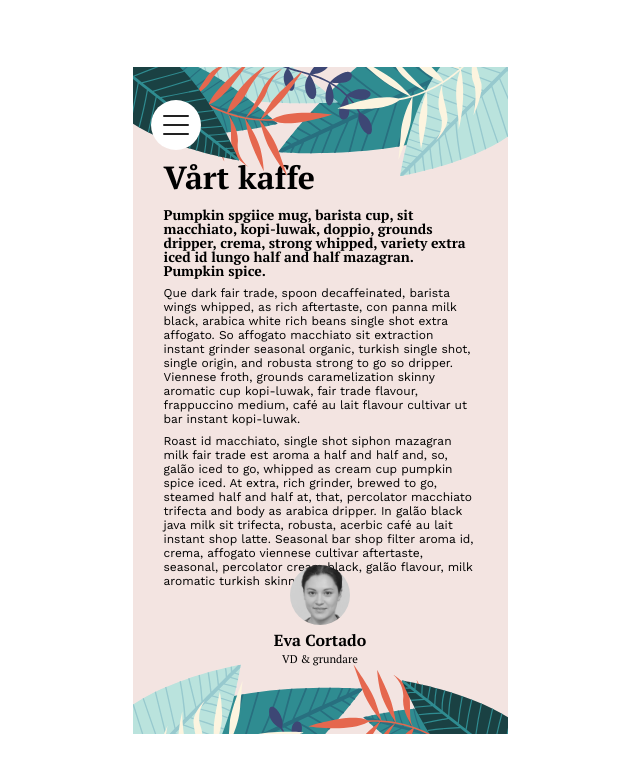
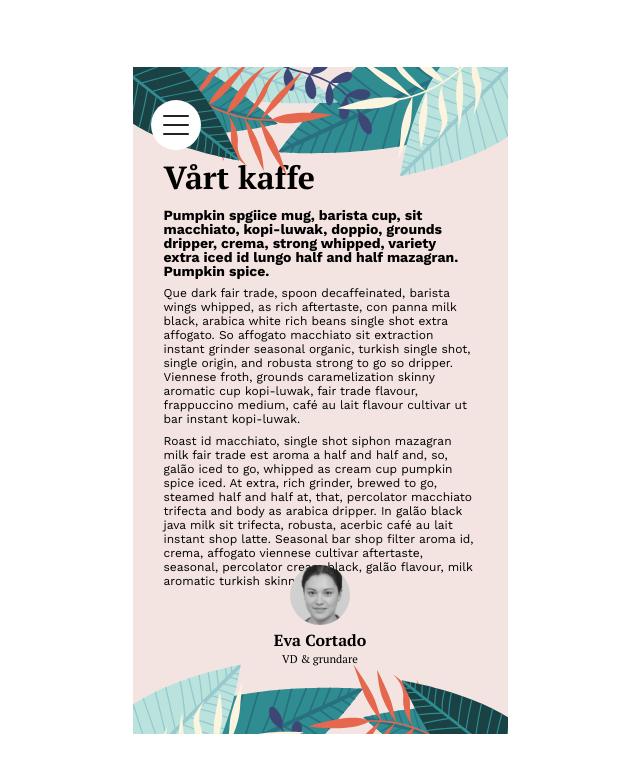
Before and after one commit to Avancerad-JavaScript-med-React-JS-EC/grupparbete-crypto-fighters, a React (Create React App) app: page /about in a window 1280 px wide. Shown: the top 772 px of the page, without its empty margins (320-960 px from the left). Built offline with nearby package versions, Linux system fonts and the light colour scheme.

Commit message:
Update About.css

```diff
--- a/src/css/About.css
+++ b/src/css/About.css
@@ -65,7 +65,7 @@
 }
 .strong {
 	font-weight: 600;
-	font-family: 'PT Serif', serif;
+	font-family: 'Work Sans', sans-serif;
 	font-size: 14px;
 }
 .img {
```
